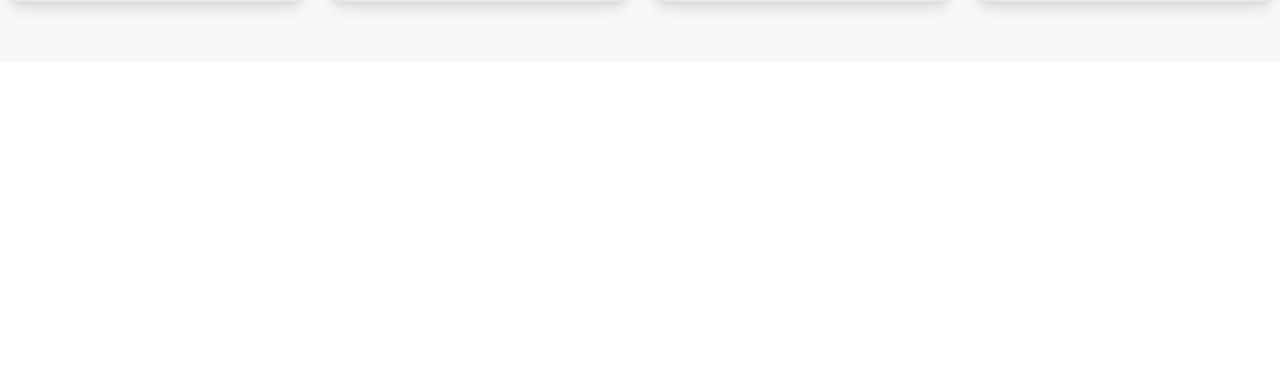
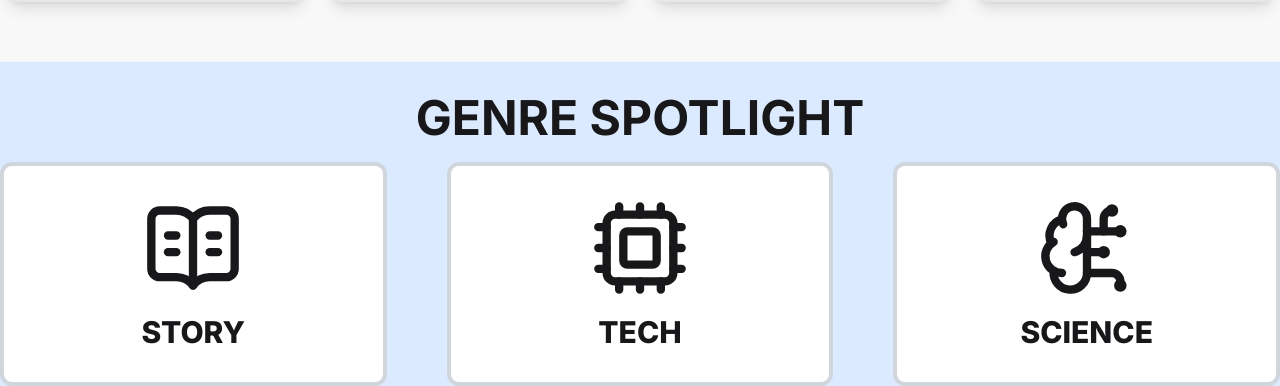
Before and after one commit to Asraful-Alam-Sifat/Book-Lovers, a Next.js app: page / in a window 1280 px wide. Shown: the part 1476-1862 px from the top of the page. Before the commit the page ends 1538 px from the top, so only its background shows below. Built offline with nearby package versions, Linux system fonts and the light colour scheme; a web font is replaced by a local one.

Commit message:
add Genre SpotLight section

```diff
--- a/package.json
+++ b/package.json
@@ -10,6 +10,7 @@
   },
   "dependencies": {
     "clsx": "^2.1.1",
+    "lucide-react": "^1.3.0",
     "next": "16.2.4",
     "react": "19.2.4",
     "react-dom": "19.2.4",
--- a/src/app/(main)/page.js
+++ b/src/app/(main)/page.js
@@ -1,6 +1,7 @@
-import FeaturedBooks from "@/components/FeaturedBooks/FeaturedBooks";
-import Banner from "@/components/HeroBanner/Banner";
-import Image from "next/image";
+import GenreSpotLight from "@/components/Home/Category/GenreSpotLight";
+import FeaturedBooks from "@/components/Home/FeaturedBooks/FeaturedBooks";
+import Banner from "@/components/Home/HeroBanner/Banner";
+
 
 
 
@@ -9,6 +10,9 @@ export default function Home() {
     <div>
       <Banner />
       <FeaturedBooks />
+      <section className="bg-blue-100">
+        <GenreSpotLight />
+      </section>
 
     </div>
   );
--- /dev/null
+++ b/src/components/Home/Category/GenreSpotLight.jsx
@@ -0,0 +1,31 @@
+import { getLocalBooks } from '@/lib/data';
+import { BookOpenText, BrainCircuit, Cpu } from 'lucide-react';
+import Link from 'next/link';
+import React from 'react';
+
+const GenreSpotLight = async () => {
+    const booksData = await getLocalBooks();
+    console.log(booksData);
+    return (
+        <div className='container mx-auto pt-8'>
+            <h1 className='font-bold text-5xl text-center uppercase'>genre spotlight</h1>
+
+            <div className='grid grid-cols-3 gap-15 mt-5'>
+                <div className='bg-base-100 rounded-xl p-8 border-4 border-gray-300 hover:shadow-lg hover:border-cyan-600 hover:bg-gray-100 transition-all  duration-300'>
+                   <BookOpenText className='w-[100px] h-[100px] mx-auto' />
+                   <p className='font-extrabold text-3xl uppercase text-center mt-4'>story</p>
+                </div>
+                <div className='bg-base-100 rounded-xl p-8 border-4 border-gray-300 hover:shadow-lg hover:border-cyan-600 hover:bg-gray-100 transition-all  duration-300'>
+                    <Cpu className='w-[100px] h-[100px] mx-auto' />
+                    <p className='font-extrabold text-3xl uppercase text-center mt-4'>tech</p>
+                </div>
+                <div className='bg-base-100 rounded-xl p-8 border-4 border-gray-300 hover:shadow-lg hover:border-cyan-600 hover:bg-gray-100 transition-all  duration-300'>
+                    <BrainCircuit className='w-[100px] h-[100px] mx-auto' />
+                    <p className='font-extrabold text-3xl uppercase text-center mt-4'>science</p>
+                </div>
+            </div>
+        </div>
+    );
+};
+
+export default GenreSpotLight;
--- a/src/components/FeaturedBooks/FeaturedBooks.jsx
+++ b/src/components/Home/FeaturedBooks/FeaturedBooks.jsx
@@ -7,7 +7,7 @@ import Link from "next/link";
 const FeaturedBooks = async () => {
   const booksdata = await getLocalBooks();
   const featuredBooks = booksdata.slice(0, 4);
-  // console.log(featuredBooks);
+
 
   return (
     <div className="container mx-auto py-15">
--- a/src/components/HeroBanner/Banner.jsx
+++ b/src/components/Home/HeroBanner/Banner.jsx
@@ -1,4 +1,5 @@
-import Image from "next/image";import BannerImg from "../../assets/Photo/book-banner-img.jpg";
+import Image from "next/image";
+import BannerImg from "@/assets/Photo/book-banner-img.jpg";
 import Link from "next/link";
 import Marquee from "react-fast-marquee";
 
```
Also changed, not shown: 1 other file (tests, documents, lock files or other folders).
